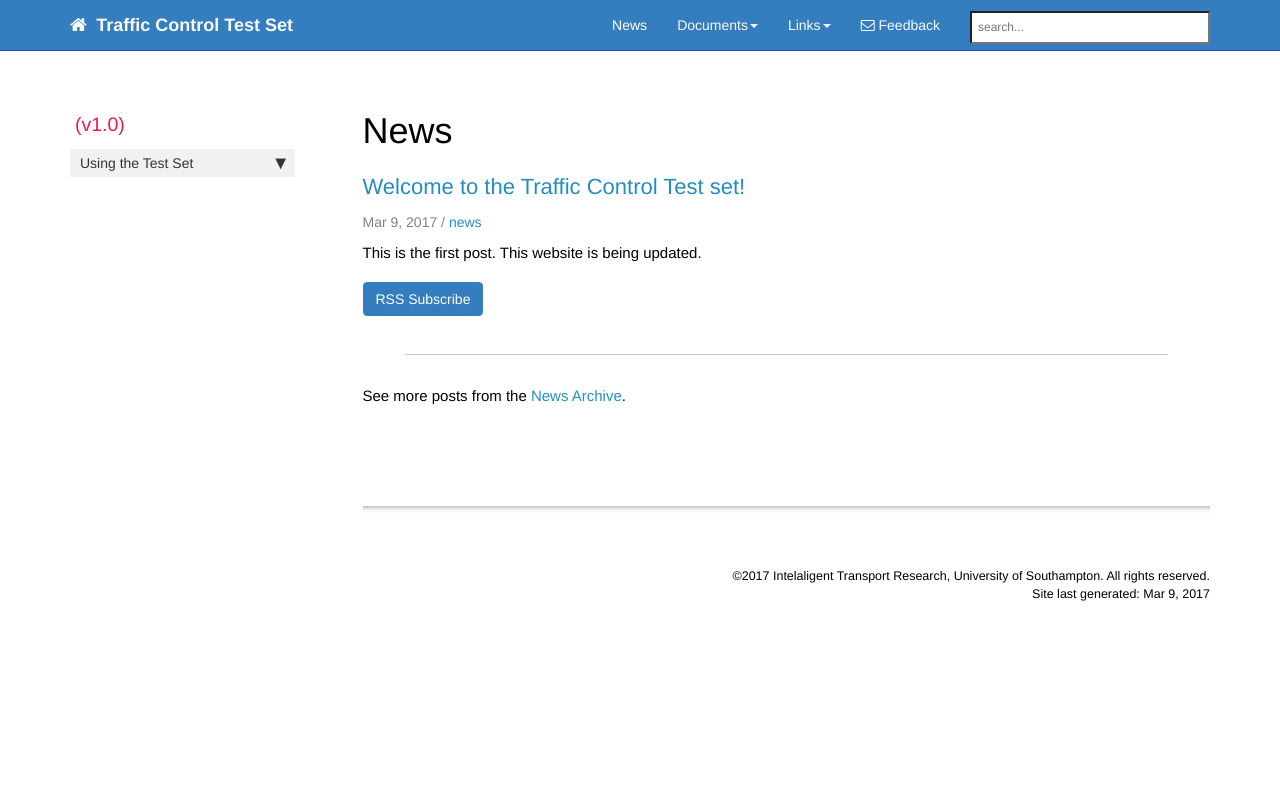
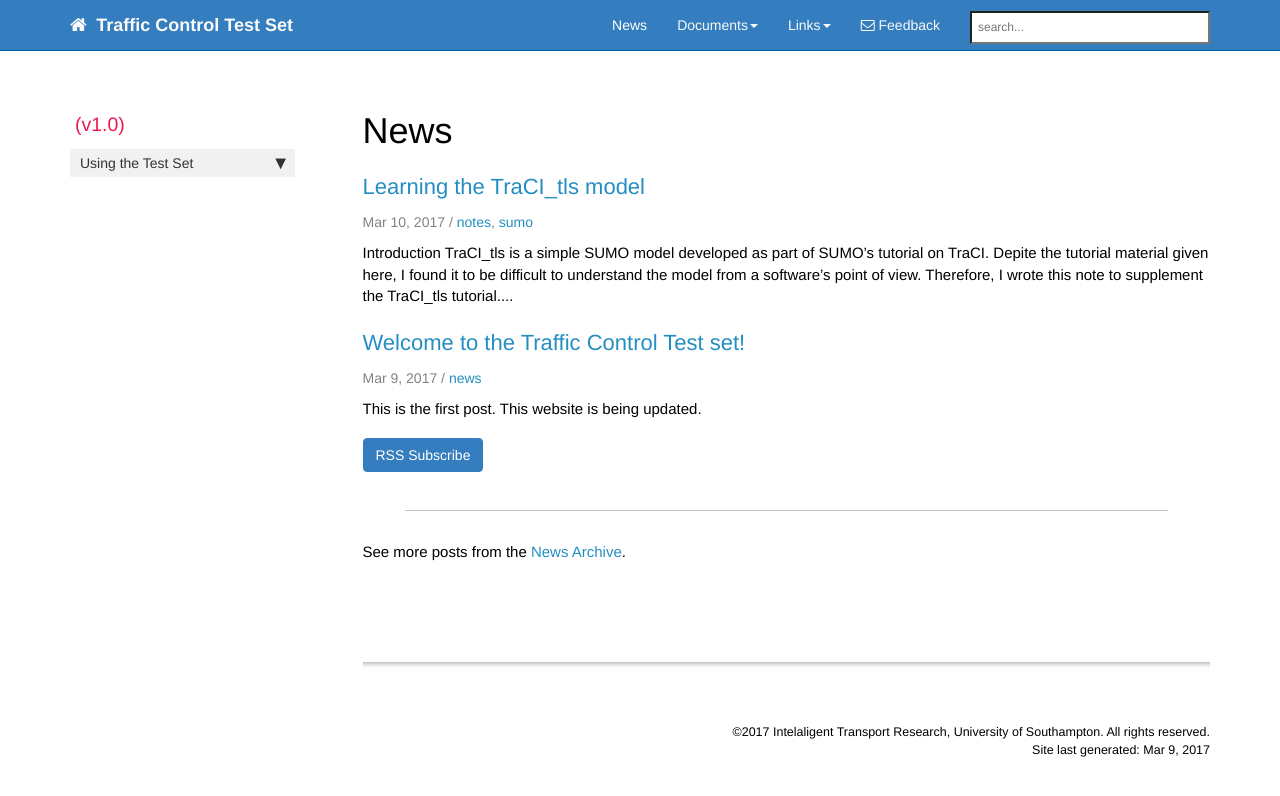
Before and after one commit to intelaligent/tctb, a Jekyll site: the page built from docs/pages/news/news.html, in a window 1280 px wide. Shown: the top 796 px of the page. Built offline with Jekyll 4.4.1, drawn with Linux system fonts in a browser that asks for light colours; nearby versions of some CDN libraries; comment, search, counter and statistics services are not loaded.

Commit message:
Add post

````diff
--- /dev/null
+++ b/docs/_posts/2017-03-10-learning-the-traci_tls-sumo-model.md
@@ -0,0 +1,82 @@
+---
+title:  "Learning the TraCI_tls model"
+categories: notes
+permalink: post-learning-traci-tls.html
+tags: [notes, sumo]
+---
+
+## Introduction
+
+TraCI\_tls is a simple SUMO model developed as part of SUMO's tutorial on [TraCI](http://sumo.dlr.de/wiki/TraCI). Depite the tutorial material given [here](http://sumo.dlr.de/wiki/Tutorials/TraCI4Traffic_Lights), I found it to be difficult to understand the model from a software's point of view. Therefore, I wrote this note to supplement the TraCI\_tls tutorial. Codes related to this model is hosted [here](https://sourceforge.net/p/sumo/code/HEAD/tree/trunk/sumo/tests/complex/tutorial/traci_tls/).
+
+<pre>
+.
++-- data
+|   +-- cross.<b>nod</b>.xml 	<b>nodes, junctions</b>
+|   +-- cross.<b>edg</b>.xml 	<b>edges, paths, roads</b>
+|   +-- cross.<b>con</b>.xml 	<b></b>
+|   +-- cross.<b>det</b>.xml 	<b></b>
+|   +-- cross.<b>netccfg</b>	<b></b>
+|   +-- cross.<b>net</b>.xml 	<b></b>
+|   +-- cross.<b>rou</b>.xml 	<b></b>
+|   +-- cross.<b>out</b> 		<b>output</b>
+|   +-- cross.<b>sumocfg</b>
++-- embedded
+|   +--
++-- plain
+|   +--
++-- embedded.py
++-- runner.py 			<b>main script</b>
++-- tripinfo.xml
+
+</pre>
+
+## The `data` folder
+
+This folder contains all "physical assets" of the model. Let's take a look at what's in this folder
+
+### Nodes and Edges
+
+Nodes and edges are the most basic elements of a SUMO model. Nodes are the reference points on a map, the "A" and "B" in "Going from A to B". Edges are the paths connecting these reference points.
+
+
+cross.**nod**.xml
+```xml
+<?xml version="1.0" encoding="UTF-8"?>
+<nodes xmlns:xsi="http://www.w3.org/2001/XMLSchema-instance" xsi:noNamespaceSchemaLocation="http://sumo.dlr.de/xsd/nodes_file.xsd">
+   <node id="0" x="0.0" y="0.0"  type="traffic_light"/>
+
+   <node id="1" x="-500.0" y="0.0" type="priority"/>
+   <node id="2" x="+500.0" y="0.0" type="priority"/>
+   <node id="3" x="0.0" y="-500.0" type="priority"/>
+   <node id="4" x="0.0" y="+500.0" type="priority"/>
+
+   <node id="51" x="-510.0" y="0.0" type="priority"/>
+   <node id="52" x="+510.0" y="0.0" type="priority"/>
+   <node id="53" x="0.0" y="-510.0" type="priority"/>
+   <node id="54" x="0.0" y="+510.0" type="priority"/>
+</nodes>
+```
+
+cross.**edg**.xml
+```xml
+<?xml version="1.0" encoding="UTF-8"?>
+<edges xmlns:xsi="http://www.w3.org/2001/XMLSchema-instance" xsi:noNamespaceSchemaLocation="http://sumo.dlr.de/xsd/edges_file.xsd">
+   <edge id="1i" from="1" to="0" priority="78" numLanes="1" speed="19.444" />
+   <edge id="1o" from="0" to="1" priority="46" numLanes="1" speed="11.111" />
+
+   <edge id="2i" from="2" to="0" priority="78" numLanes="1" speed="19.444" />
+   <edge id="2o" from="0" to="2" priority="46" numLanes="1" speed="11.111" />
+
+   <edge id="3i" from="3" to="0" priority="78" numLanes="1" speed="19.444" />
+   <edge id="3o" from="0" to="3" priority="46" numLanes="1" speed="11.111" />
+	...
+
+</edges>
+```
+
+
+
+I found [this document][1] to be useful to understand the XML
+
+[1]: http://sumo.dlr.de/wiki/Networks/Building_Networks_from_own_XML-descriptions "XML descriptions"
````
Also changed, not shown: docs/_posts/2017-03-09-first-post.md (+2 -2 lines), docs/images/learn_traci_1.png (added).
